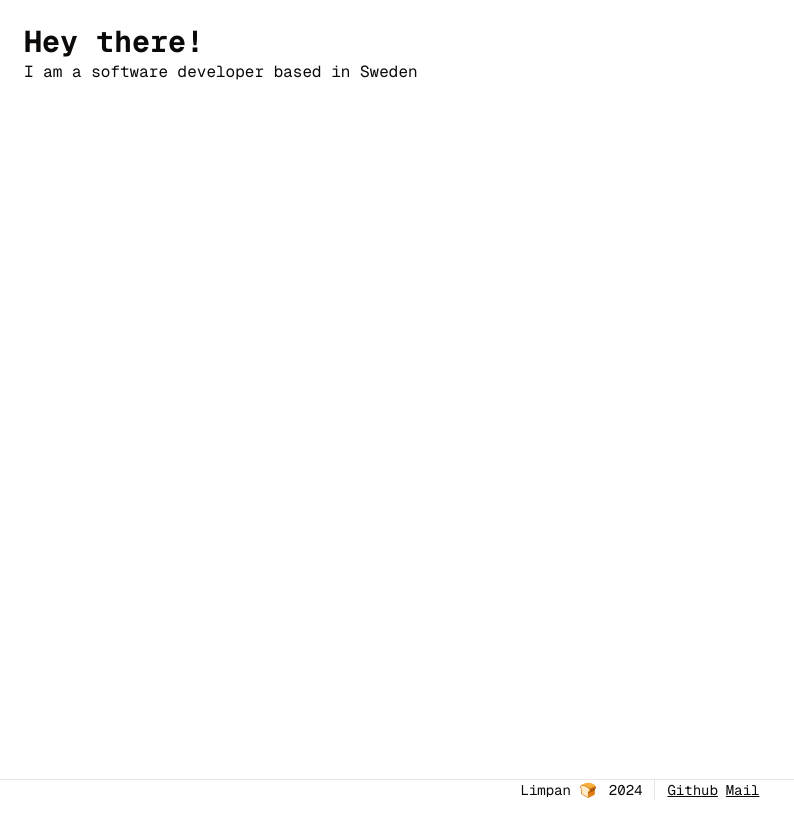
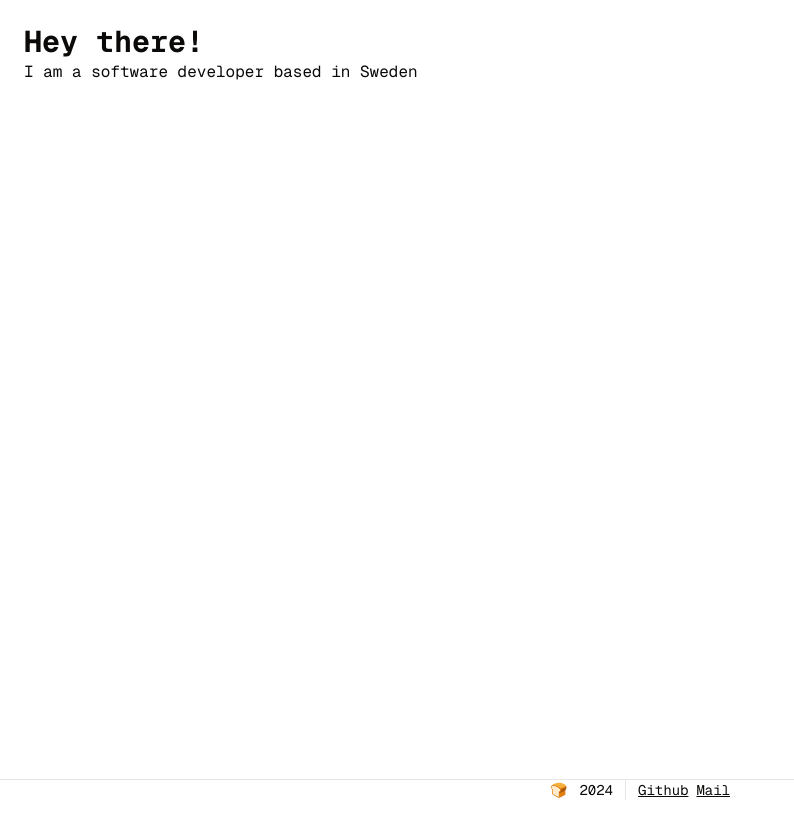
Before and after one commit to linus-jansson/limpan.dev, a Next.js app: page / in a window 1280 px wide. Shown: the whole page, without its empty margins (0-794 px from the left). Built offline with nearby package versions, Linux system fonts and the light colour scheme.

Commit message:
Updated readme

```diff
--- a/src/app/page.tsx
+++ b/src/app/page.tsx
@@ -7,7 +7,7 @@ export const Footer = () => {
         <footer className="sticky bottom-0">
             <Separator/>
             <div className="flex h-5 items-center space-x-3 text-sm justify-center">
-                <span>Limpan {'🍞'}</span>
+                <span>{'🍞'}</span>
                 <span>{new Date().getFullYear()}</span>
                 <Separator orientation="vertical" />
                 <ul className="flex space-x-2">
```
Also changed, not shown: 1 other file (tests, documents, lock files or other folders).
